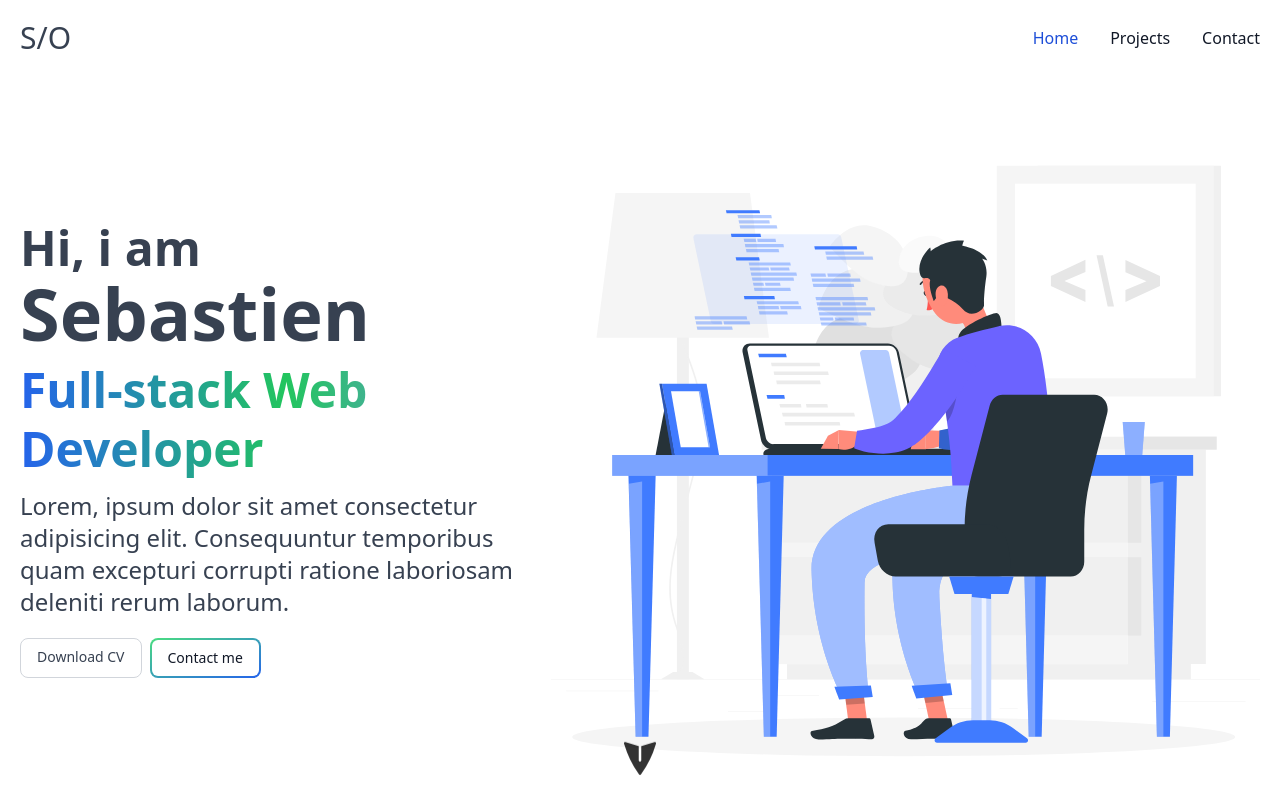
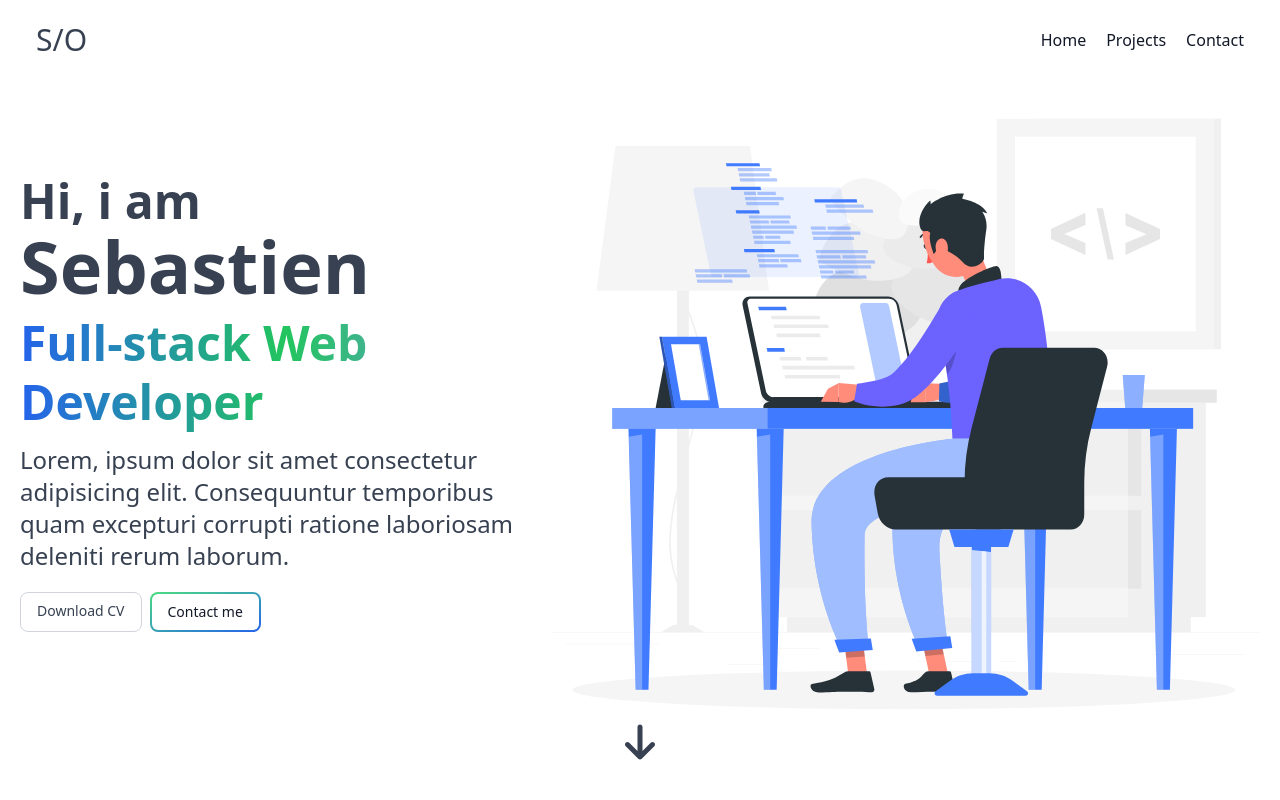
Before and after one commit to Kaoshix/portfolio-nextjs, a Next.js app: page / in a window 1280 px wide. Shown: the top 800 px of the page. Built offline with nearby package versions, Linux system fonts and the light colour scheme.

Commit message:
change icons for scroll down page and add new navigation bar

```diff
--- a/app/components/header.jsx
+++ b/app/components/header.jsx
@@ -3,8 +3,6 @@ import { NavigationBar } from './navigation-bar';
 
 export const Header = () => {
     return (
-        <header className='flex justify-between w-full pt-5 mb-10'>
-            <NavigationBar />
-        </header>
+        <NavigationBar />
     )
 }
--- a/app/components/navigation-bar.jsx
+++ b/app/components/navigation-bar.jsx
@@ -3,38 +3,73 @@
 import { useState } from "react";
 import { MainLogo } from "./main-logo"
 import { ButtonContact } from "./ui/button-contact"
+import { FaBars, FaTimes } from "react-icons/fa";
+import Link from "next/link";
 
 export const NavigationBar = () => {
 
-    const [isNavOpen, setIsNavOpen] = useState(false);
+    const [nav, setNav] = useState(false);
+
+    const links = [
+        {
+            id: 1,
+            link: "home",
+        },
+        {
+            id: 2,
+            link: "projects",
+        },
+        {
+            id: 3,
+            link: "contact",
+        },
+    ];
 
     return (
-        <nav className="w-full z-20 max-w-screen-2xl">
-            <div className=" flex flex-wrap items-center justify-between">
-                <MainLogo />
-                <div className="flex md:hidden md:order-2 space-x-3 md:space-x-0 rtl:space-x-reverse">
-                    <button onClick={() => setIsNavOpen(!isNavOpen)} type="button" className="inline-flex items-center p-2 w-10 h-10 justify-center text-sm text-gray-900 rounded-lg md:hidden hover:bg-gray-100 focus:outline-none focus:ring focus:ring-gray-200 dark:text-gray-400 dark:hover:bg-gray-700 dark:focus:ring-gray-600">
-                        <svg className="w-5 h-5" fill="none" viewBox="0 0 17 14">
-                            <path stroke="currentColor" strokeLinecap="round" strokeLinejoin="round" strokeWidth="2" d="M1 1h15M1 7h15M1 13h15" />
-                        </svg>
-                    </button>
-                </div>
-                <div className={`${isNavOpen ? 'block absolute top-16 left-0' : 'hidden'} items-center justify-between w-full md:flex md:w-auto md:order-1`}>
-                    <ul className="flex flex-col w-full p-4 md:p-0 mt-4 font-medium border rounded-lg md:space-x-8 rtl:space-x-reverse md:flex-row md:mt-0 md:border-0">
-                        <li>
-                            <a href="#home-section" onClick={() => setIsNavOpen(false)} className="block py-2 px-3 text-white bg-blue-700 rounded md:bg-transparent md:text-blue-700 md:p-0 md:dark:text-blue-500" aria-current="page">Home</a>
+        <div className="flex justify-between items-center w-full h-20 px-4 text-grey-900 mx-auto">
+            <div>
+                <h1 className="text-2xl">
+                    <a
+                        className="link-underline link-underline-black"
+                        href="/"
+                    >
+                        <MainLogo />
+                    </a>
+                </h1>
+            </div>
+
+            <ul className="hidden md:flex gap-5">
+                {links.map(({ id, link }) => (
+                    <li
+                        key={id}
+                        className="nav-links cursor-pointer capitalize font-medium text-gray-900 hover:scale-105 hover:text-blue-500 duration-200 link-underline"
+                    >
+                        <Link href={`#${link}`}>{link}</Link>
+                    </li>
+                ))}
+            </ul>
+
+            <div
+                onClick={() => setNav(!nav)}
+                className="cursor-pointer z-50 text-gray-900 md:hidden"
+            >
+                {nav ? <FaTimes size={30} fill="white" /> : <FaBars size={30} />}
+            </div>
+
+            {nav && (
+                <ul className="flex flex-col gap-16 justify-center z-40 items-center absolute top-0 left-0 w-full h-screen bg-gradient-to-b from-black to-gray-800 text-gray-900">
+                    {links.map(({ id, link }) => (
+                        <li
+                            key={id}
+                            className="cursor-pointer capitalize text-4xl text-white"
+                        >
+                            <Link onClick={() => setNav(!nav)} href={`#${link}`}>
+                                {link}
+                            </Link>
                         </li>
-                        <li>
-                            <a href="#project-section" onClick={() => setIsNavOpen(false)} className="block py-2 px-3 text-gray-900 rounded hover:bg-gray-100 md:hover:bg-transparent md:hover:text-blue-700 md:p-0 md:dark:hover:text-blue-500 dark:hover:bg-gray-700 dark:hover:text-white md:dark:hover:bg-transparent dark:border-gray-700">Projects</a>
-                        </li>
-                        <li>
-                            <a href="#" onClick={() => setIsNavOpen(false)} className="block py-2 px-3 text-gray-900 rounded hover:bg-gray-100 md:hover:bg-transparent md:hover:text-blue-700 md:p-0 md:dark:hover:text-blue-500 dark:hover:bg-gray-700 dark:hover:text-white md:dark:hover:bg-transparent dark:border-gray-700">Contact</a>
-                        </li>
-                    </ul>
-                </div>
-            </div>
-        </nav>
-
-
-    )
+                    ))}
+                </ul>
+            )}
+        </div>
+    );
 }
--- a/app/components/projects-container.jsx
+++ b/app/components/projects-container.jsx
@@ -11,7 +11,7 @@ export const ProjectsContainer = () => {
 
     return (
         <>
-            <ul className="flex flex-col md:flex-row gap-3 justify-center items-center mb-5 select-none">
+            <ul className="flex flex-col md:flex-row gap-3 justify-center items-center select-none my-8 mx-auto pb-4 px-10 w-fit border-b border-slate-600">
                 <li
                     className={`cursor-pointer py-2 px-3 rounded-lg ${listFocus === 'all' ? 'bg-black text-white' : 'bg-white text-black'}`}
                     onClick={() => {
--- a/app/components/ui/arrow-home-button.jsx
+++ b/app/components/ui/arrow-home-button.jsx
@@ -1,13 +1,9 @@
+import { FaArrowDown } from "react-icons/fa6";
+
 export const ArrowHomeButton = () => {
     return (
-        <a href="#project-section">
-            <div className="absolute bottom-5 md:bottom-8 left-1/2 transform -translate-x-1/2 rotate-90">
-                <div className="animate-[propel_5s_infinite_both] opacity-80">
-                    <svg xmlns="http://www.w3.org/2000/svg" viewBox="0 0 24 24" fill="black" className="h-10 w-10">
-                        <path d="M3.478 2.405a.75.75 0 00-.926.94l2.432 7.905H13.5a.75.75 0 010 1.5H4.984l-2.432 7.905a.75.75 0 00.926.94 60.519 60.519 0 0018.445-8.986.75.75 0 000-1.218A60.517 60.517 0 003.478 2.405z" />
-                    </svg>
-                </div>
-            </div>
+        <a href="#projects" className="block w-fit animate-[bouncing_3s_infinite] mx-auto mb-10">
+            <FaArrowDown size={40} />
         </a>
     )
 }
--- a/app/components/ui/button-contact.jsx
+++ b/app/components/ui/button-contact.jsx
@@ -1,6 +1,6 @@
 export const ButtonContact = () => {
     return (
-        <button className="relative inline-flex items-center justify-center p-0.5 overflow-hidden text-sm font-medium text-gray-900 rounded-lg group bg-gradient-to-br from-green-400 to-blue-600 group-hover:from-green-400 group-hover:to-blue-600 hover:text-white">
+        <button className="inline-flex items-center justify-center p-0.5 overflow-hidden text-sm font-medium text-gray-900 rounded-lg group bg-gradient-to-br from-green-400 to-blue-600 group-hover:from-green-400 group-hover:to-blue-600 hover:text-white">
             <span className="relative px-4 py-2 transition-all ease-in duration-75 bg-white rounded-md group-hover:bg-opacity-0">
                 Contact me
             </span>
--- a/app/page.tsx
+++ b/app/page.tsx
@@ -9,17 +9,17 @@ export default function Home() {
 
     <main className="max-w-screen-2xl m-auto overflow-hidden flex flex-col gap-5">
 
-      <div className="min-h-screen mx-5 flex flex-col" id="home-section">
+      <div className="min-h-screen mx-5 flex flex-col" id="home">
         <Header />
-        <div className="flex flex-col md:grow">
+        <div className="flex flex-col grow">
           <HeroBanner />
-          <div className="min-h-[40px] md:min-h-0">
+          <div>
             <ArrowHomeButton />
           </div>
         </div>
       </div>
 
-      <div className="min-h-screen" id="project-section">
+      <div className="min-h-screen" id="projects">
         <ProjectsContainer />
       </div>
     </main>
--- a/tailwind.config.ts
+++ b/tailwind.config.ts
@@ -14,12 +14,14 @@ const config: Config = {
           "conic-gradient(from 180deg at 50% 50%, var(--tw-gradient-stops))",
       },
       keyframes: {
-        propel: {
-          '0%': { transform: 'translateX(0)' },
-          '20%': { transform: 'translateX(25%)' },
-          '40%': { transform: 'translateX(0)' },
-          '60%': { transform: 'translateX(25%)' },
-          '100%': { transform: 'translateX(0)' },
+        bouncing: {
+          '0%': { transform: 'translateY(0)' },
+          '20%': { transform: 'translateY(0)' },
+          '40%': { transform: 'translateY(-20px)' },
+          '50%': { transform: 'translateY(0)' },
+          '60%': { transform: 'translateY(-10px)' },
+          '80%': { transform: 'translateY(0)' },
+          '100%': { transform: 'translateY(0)' },
         },
       },
     },
```
Also changed, not shown: package.json (+5 -4 lines), 1 other file (tests, documents, lock files or other folders).
